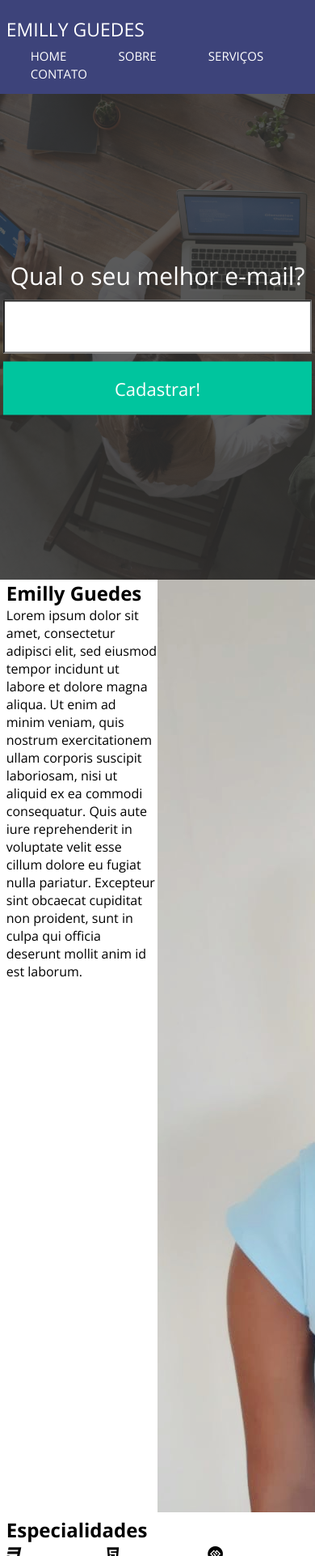
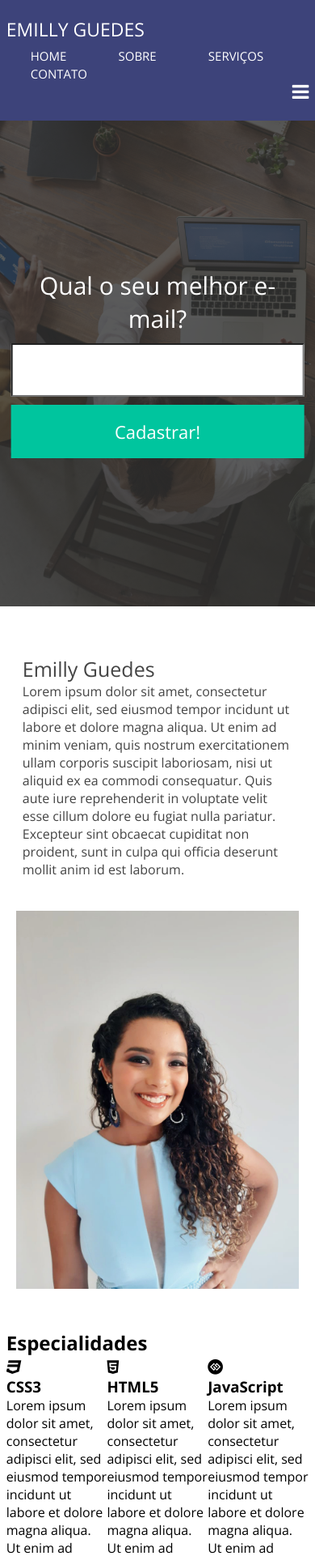
Before and after one commit to EmillyGuedes/projetoPhp, a PHP site: page / in a window 390 px wide; the page is wider, and only the part inside the window is pictured. Shown: the top 1922 px of that part at 81% size. Run offline with PHP 8.4, Linux system fonts and the light colour scheme.

Commit message:
Atualizações descrição autor+ barra de navegação mobile

```diff
--- a/index.php
+++ b/index.php
@@ -28,6 +28,9 @@
             </nav>
 
             <nav class="mobile right">
+                <div class="botao-menu-mobile">
+                <i class="fa fa-bars" aria-hidden="true"></i>
+                </div>
                 <ul>
                     <li><a href="">Home</a></li>
                     <li><a href="">Sobre</a></li>
@@ -62,7 +65,7 @@
             </div>
             <div class="w50 left">
                 <!--pegar imagem depois-->
-                <img src="img/perfil.jpg" />
+                <img class="right" src="img/perfil.jpg" />
             </div>
             <!--w50-->
             <div class="clear"></div>
--- a/style/style.css
+++ b/style/style.css
@@ -15,7 +15,13 @@
     width: 33.3%
 }
 
+img{
+width: 100%;
+max-width: 400px;
+}
+
 .w50{
+    padding:0 10px;
     width: 50%;
 }
 
@@ -90,7 +96,7 @@ section.banner-principal{
 
 
 section.banner-principal form{
-    width: 98%;
+    width: 93%;
     max-width: 600px;
     z-index: 2;
     position: absolute;
@@ -129,3 +135,73 @@ section.banner-principal form input[type=submit]{
     cursor: pointer;
     border: 0;
 }
+
+
+section.descricao-autor{
+    padding: 30px 0;
+}
+
+
+
+section.descricao-autor h2{
+font-size: 25px;
+font-weight: 400;
+color:#444;
+}
+
+
+
+section.descricao-autor{
+    font-size:16px;
+    color:#444;
+    margin-top:10px;
+}
+
+@media screen and (max-width: 700px){
+   nav.desktop{
+       display: block;
+   }
+   nav.mobile{
+       display:block;
+   }
+
+   .botao-menu-mobile{
+       font-size: 24px;
+       cursor: pointer;
+       color: white;
+   }
+   nav.mobile ul{
+       top: 55px;
+       z-index: 3;
+       position: absolute;
+       left:0;
+       width: 100%;
+       display: none;
+       text-align: center;
+   }
+   nav.mobile li{
+       font-weight:300;
+       width:100%;
+       display: block;
+       background: white;
+       border-bottom:1px solid#ccc;
+       font-size: 17px;
+       padding: 8px 0;
+   }
+   nav.mobile li a{
+       color:white;
+       text-decoration: none;
+   }
+}
+
+@media screen and (max-width:768px){
+    img{
+        float: none !important;
+        display:block;
+        margin:0 auto;
+    }
+    .w50{
+        padding:20px;
+        width:100%
+    }
+}
```
